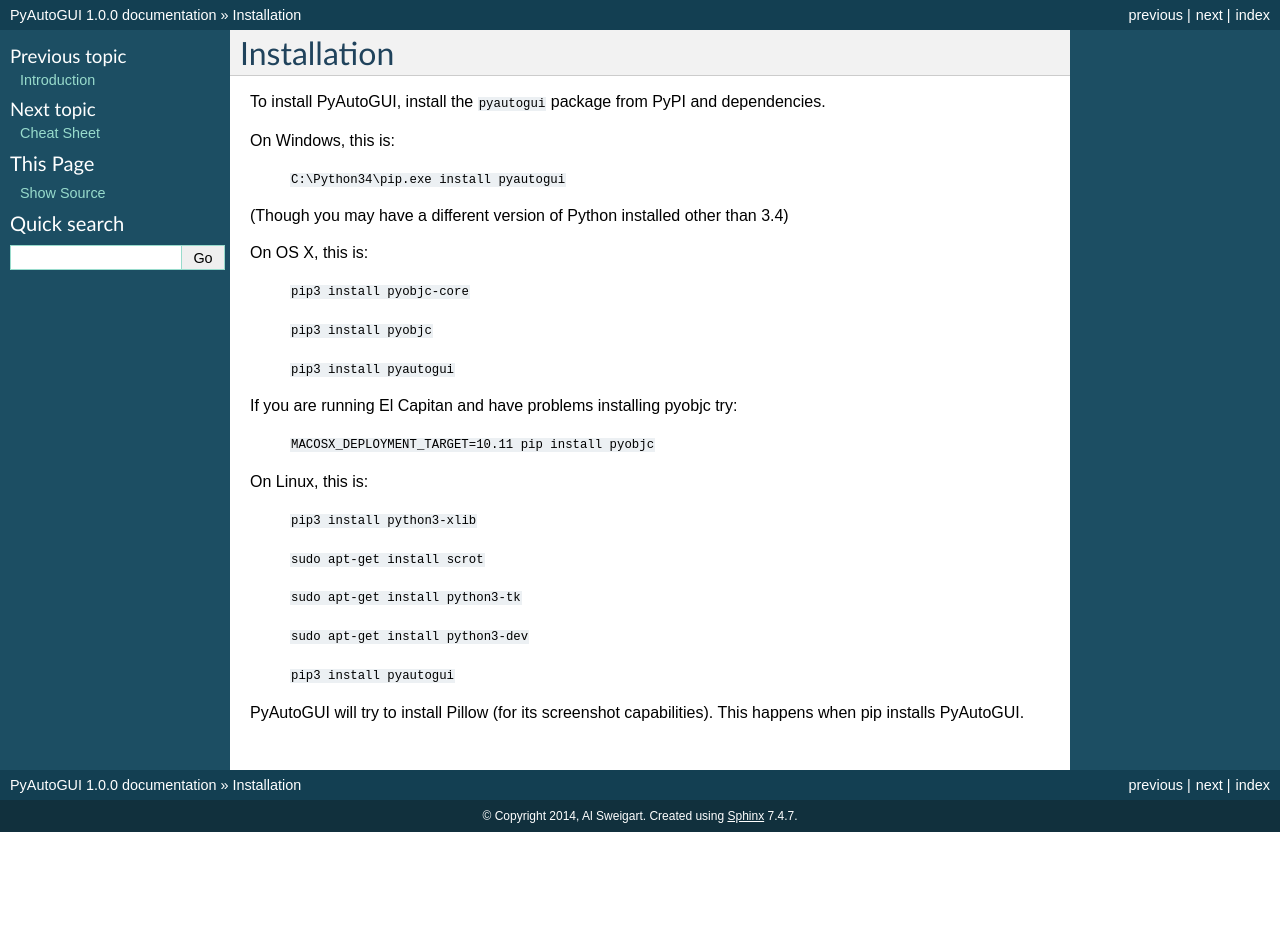
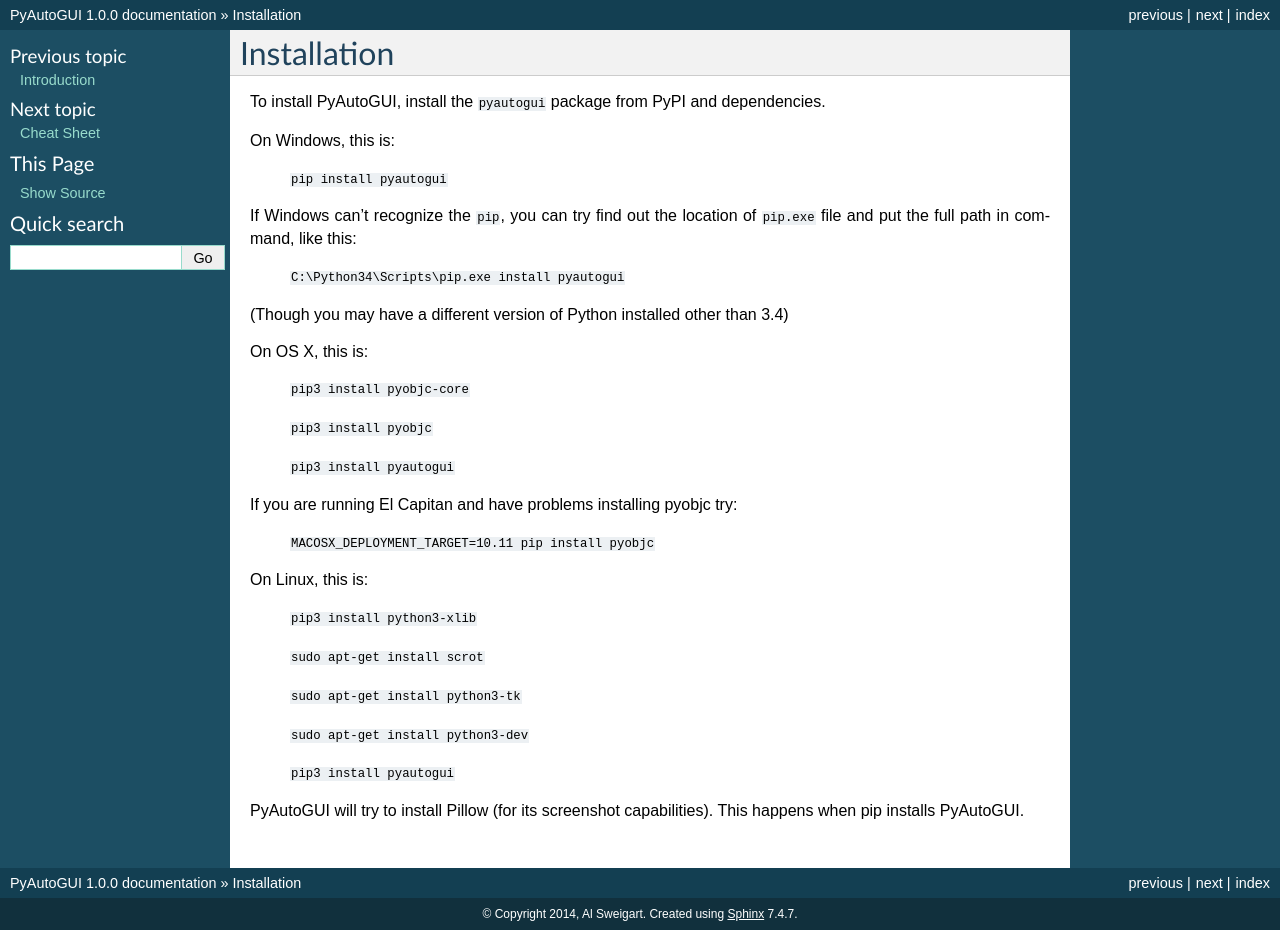
Before and after one commit to asweigart/pyautogui, a Sphinx documentation site: the page built from docs/install.rst, in a window 1280 px wide. Built offline with Sphinx 7.4.7, drawn with Linux system fonts in a browser that asks for light colours; before the commit the page ends 900 px from its top, so only the background shows below that.

Commit message:
Update Windows install
Try if Script folder is in the path Windows, otherwise put the full path.

```diff
--- a/docs/install.rst
+++ b/docs/install.rst
@@ -8,7 +8,11 @@
 
 On Windows, this is:
 
-    ``C:\Python34\pip.exe install pyautogui``
+    ``pip install pyautogui``
+
+If Windows can't recognize the `pip`, you can try find out the location of `pip.exe` file and put the full path in command, like this:
+
+    ``C:\Python34\Scripts\pip.exe install pyautogui``
 
 (Though you may have a different version of Python installed other than 3.4)
 
```
